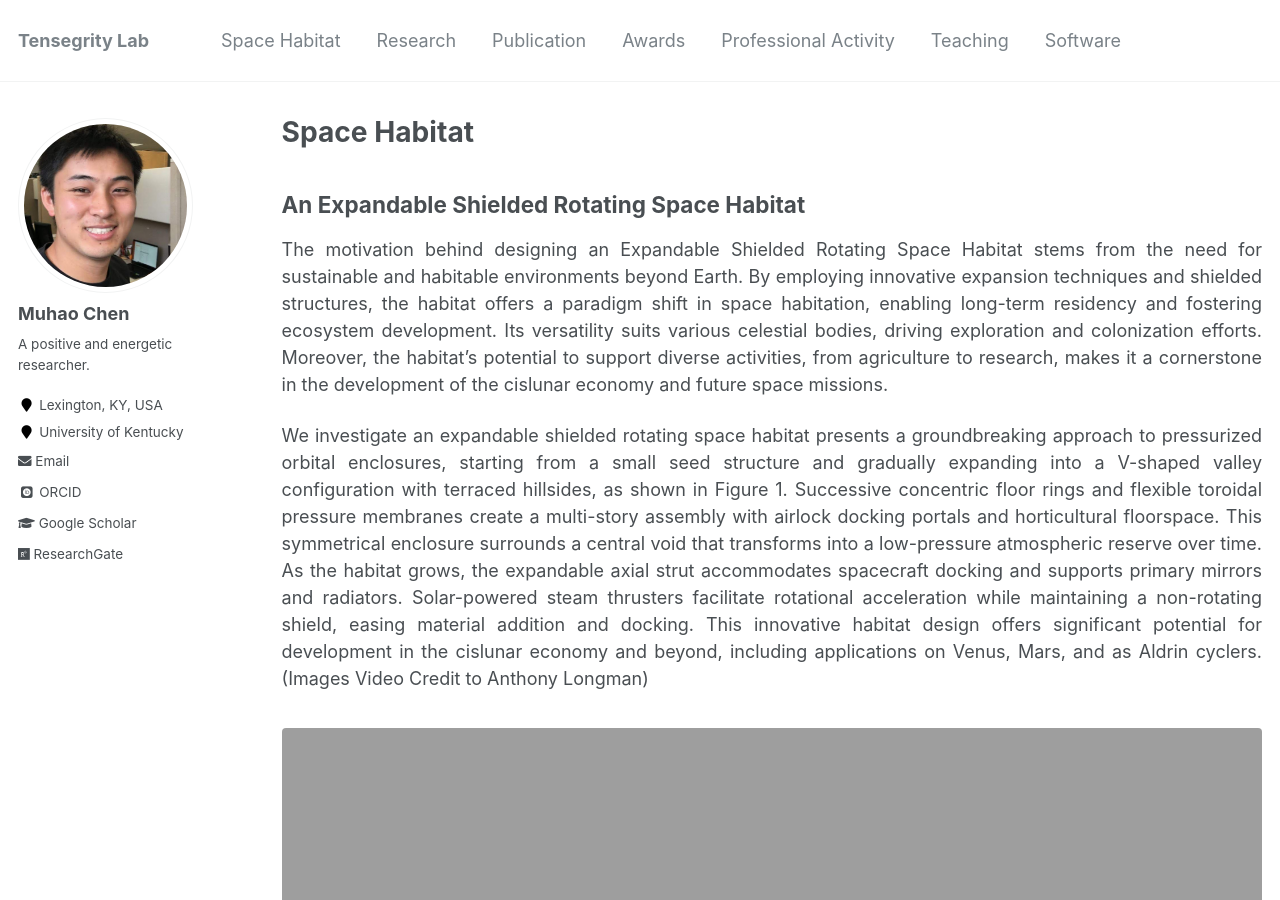
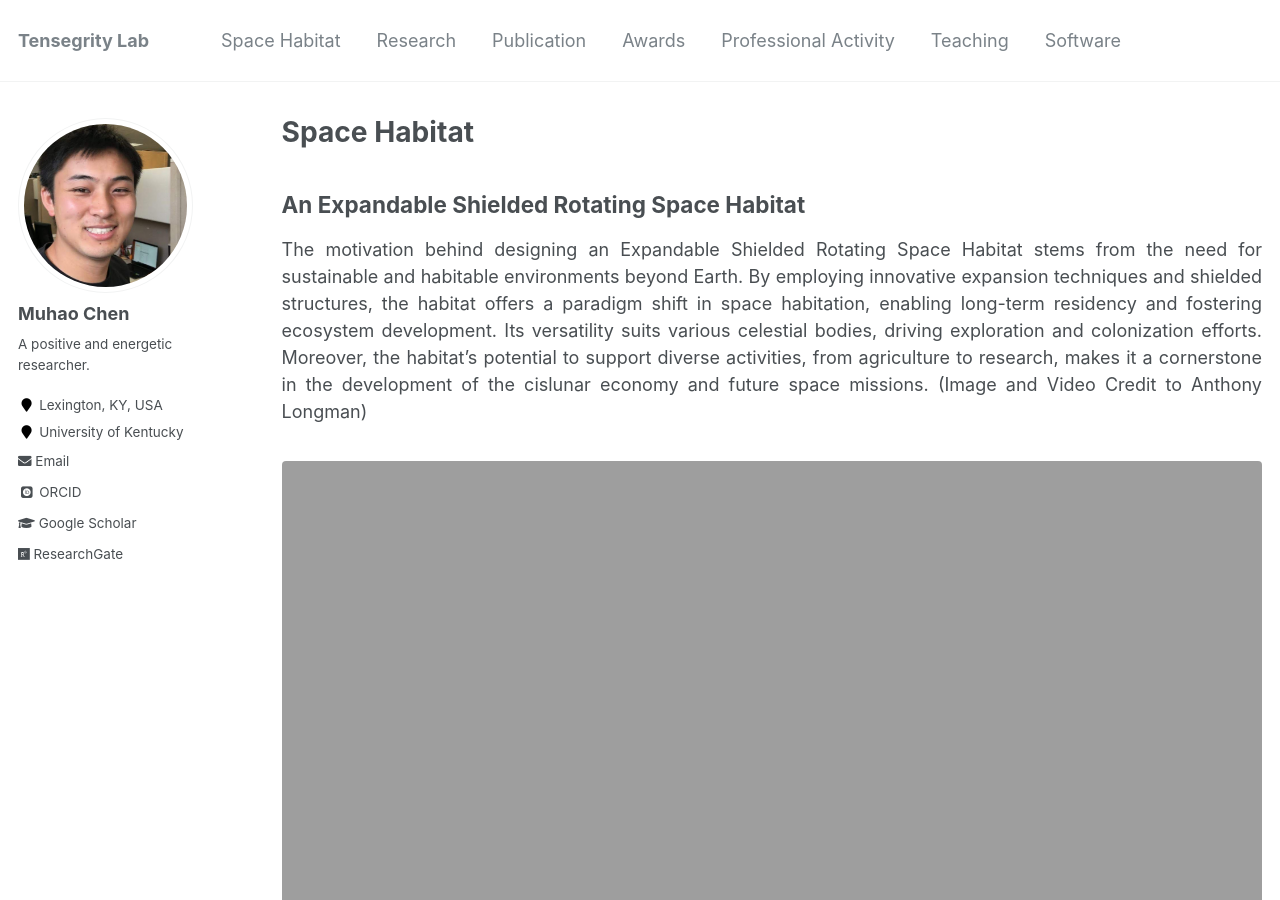
Before and after one commit to Muhao-Chen/muhao-chen.github.io, a Jekyll site: the page built from _pages/sitemap.md, in a window 1280 px wide and 900 px high. Built offline with Jekyll 4.4.1, drawn with Linux system fonts in a browser that asks for light colours; some web fonts are replaced.

Commit message:
Update sitemap.md

```diff
--- a/_pages/sitemap.md
+++ b/_pages/sitemap.md
@@ -3,14 +3,15 @@ layout: archive
 title: "Space Habitat"
 permalink: /habitat/
 author_profile: true
+toc: true
 ---
 
 <div style="text-align: justify;" markdown="1">
 
 ## An Expandable Shielded Rotating Space Habitat
-The motivation behind designing an Expandable Shielded Rotating Space Habitat stems from the need for sustainable and habitable environments beyond Earth. By employing innovative expansion techniques and shielded structures, the habitat offers a paradigm shift in space habitation, enabling long-term residency and fostering ecosystem development. Its versatility suits various celestial bodies, driving exploration and colonization efforts. Moreover, the habitat's potential to support diverse activities, from agriculture to research, makes it a cornerstone in the development of the cislunar economy and future space missions.
+The motivation behind designing an Expandable Shielded Rotating Space Habitat stems from the need for sustainable and habitable environments beyond Earth. By employing innovative expansion techniques and shielded structures, the habitat offers a paradigm shift in space habitation, enabling long-term residency and fostering ecosystem development. Its versatility suits various celestial bodies, driving exploration and colonization efforts. Moreover, the habitat's potential to support diverse activities, from agriculture to research, makes it a cornerstone in the development of the cislunar economy and future space missions. (Image and Video Credit to Anthony Longman)
 
-We investigate an expandable shielded rotating space habitat presents a groundbreaking approach to pressurized orbital enclosures, starting from a small seed structure and gradually expanding into a V-shaped valley configuration with terraced hillsides, as shown in Figure 1. Successive concentric floor rings and flexible toroidal pressure membranes create a multi-story assembly with airlock docking portals and horticultural floorspace. This symmetrical enclosure surrounds a central void that transforms into a low-pressure atmospheric reserve over time. As the habitat grows, the expandable axial strut accommodates spacecraft docking and supports primary mirrors and radiators. Solar-powered steam thrusters facilitate rotational acceleration while maintaining a non-rotating shield, easing material addition and docking. This innovative habitat design offers significant potential for development in the cislunar economy and beyond, including applications on Venus, Mars, and as Aldrin cyclers. (Images Video Credit to Anthony Longman)
+<!-- We investigate an expandable shielded rotating space habitat presents a groundbreaking approach to pressurized orbital enclosures, starting from a small seed structure and gradually expanding into a V-shaped valley configuration with terraced hillsides, as shown in Figure 1. Successive concentric floor rings and flexible toroidal pressure membranes create a multi-story assembly with airlock docking portals and horticultural floorspace. This symmetrical enclosure surrounds a central void that transforms into a low-pressure atmospheric reserve over time. As the habitat grows, the expandable axial strut accommodates spacecraft docking and supports primary mirrors and radiators. Solar-powered steam thrusters facilitate rotational acceleration while maintaining a non-rotating shield, easing material addition and docking. This innovative habitat design offers significant potential for development in the cislunar economy and beyond, including applications on Venus, Mars, and as Aldrin cyclers. (Images Video Credit to Anthony Longman) -->
 
 
 <figure><img src="{{ site.url }}/images/rffi/habitat_two.png" width="800"/></figure>
```
